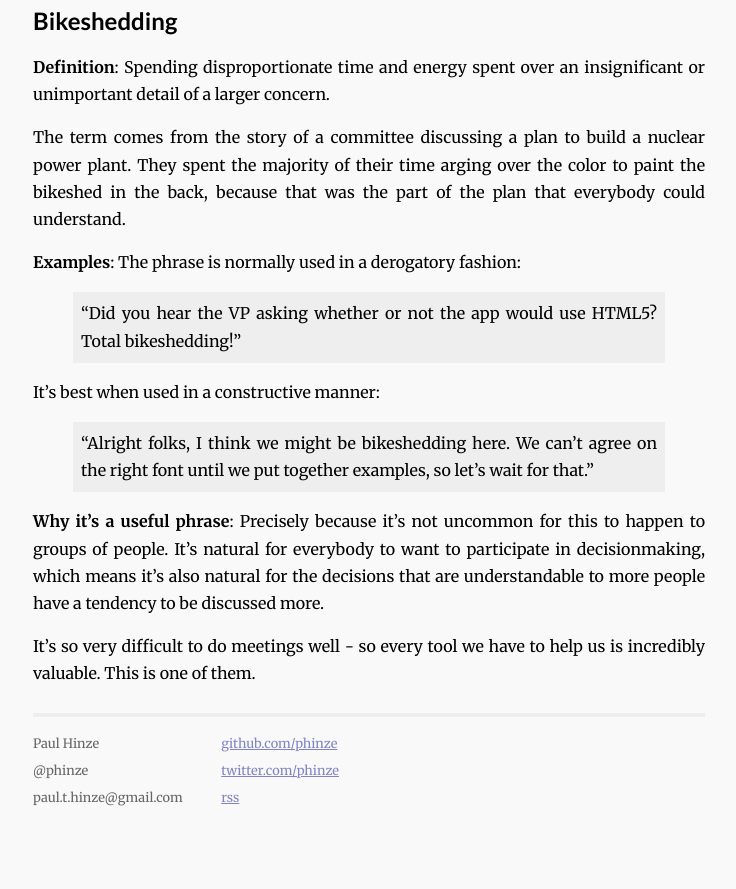
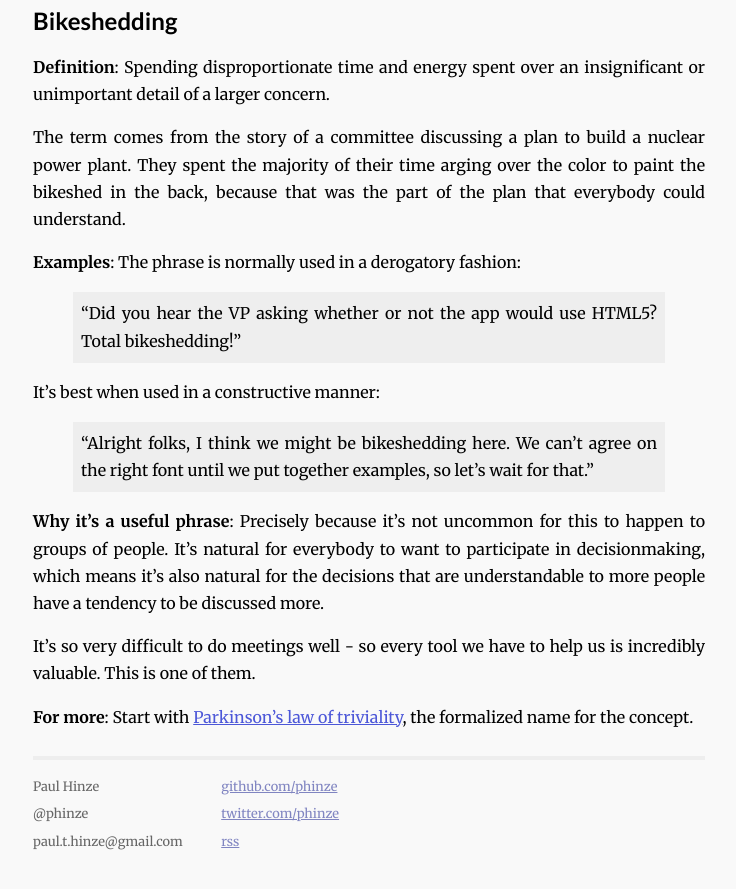
Before and after one commit to phinze/phinze.github.io, a Jekyll site: the page built from _posts/2014-05-24-useful-tech-terms-part-1.markdown, in a window 1280 px wide and 900 px high, scrolled down 2631 px. Shown: the top 889 px of the window, without its empty margins (271-1007 px from the left). Built offline with Jekyll 4.4.1, drawn with Linux system fonts in a browser that asks for light colours; Markdown is read by kramdown in place of the engine named in the settings; before the commit the page ends 3487 px from its top, so only the background shows below that.

Commit message:
add "for more" section to bikeshedding

```diff
--- a/_posts/2014-05-24-useful-tech-terms-part-1.markdown
+++ b/_posts/2014-05-24-useful-tech-terms-part-1.markdown
@@ -146,3 +146,7 @@ understandable to more people have a tendency to be discussed more.
 
 It's so very difficult to do meetings well - so every tool we have to help us
 is incredibly valuable. This is one of them.
+
+__For more__: Start with [Parkinson's law of
+triviality](http://en.wikipedia.org/wiki/Parkinson's_law_of_triviality),
+the formalized name for the concept.
```
